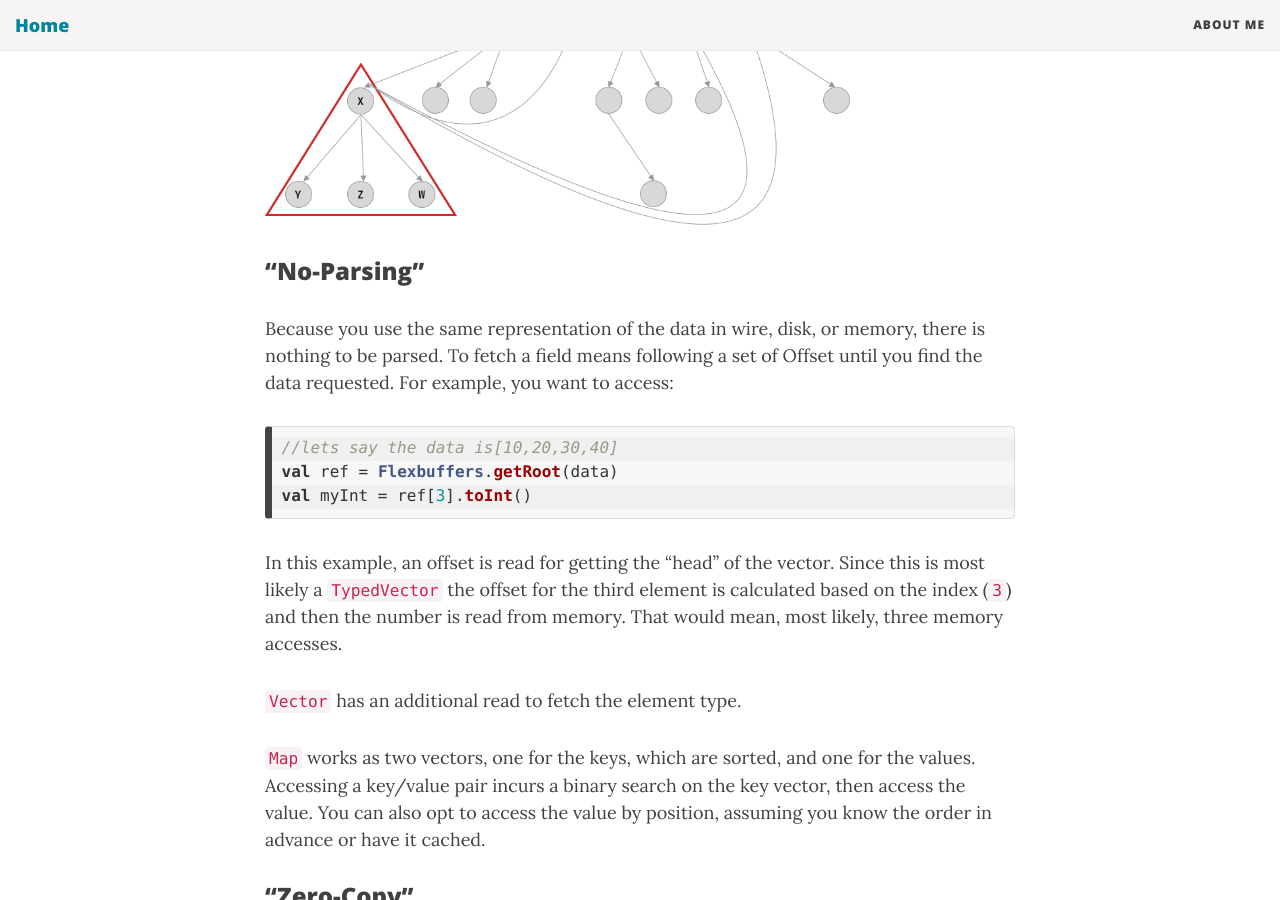
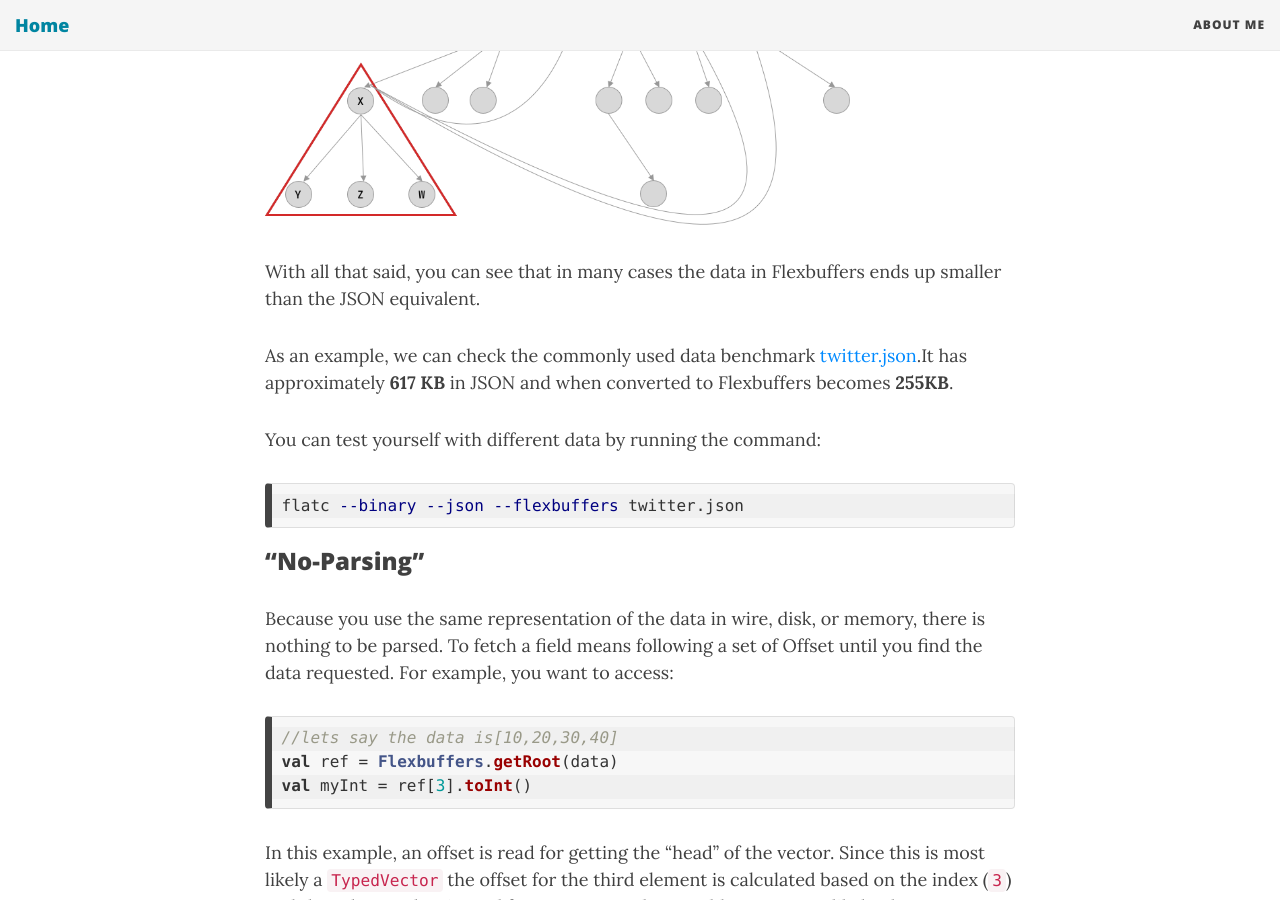
Before and after one commit to paulovap/paulovap.github.io, a Jekyll site: the page built from _posts/2021-02-06-flexbuffers-kotlin-mpp-part-i.md, in a window 1280 px wide and 900 px high, scrolled down 3466 px. Built offline with Jekyll 4.4.1, drawn with Linux system fonts in a browser that asks for light colours; nearby versions of some CDN libraries; some of the changed text lies outside the part shown.

Commit message:
Fix data for flexbuffers-kotlin-mpp-part-i

````diff
--- a/_posts/2021-02-06-flexbuffers-kotlin-mpp-part-i.md
+++ b/_posts/2021-02-06-flexbuffers-kotlin-mpp-part-i.md
@@ -78,6 +78,15 @@ as a DAG. But what if you have repeated branches in your data? Let's say, you ha
 The serialization format allows replacing all repeated occurrences of those "branches" into an Offset, drastically reducing the space needed for the message. As you can see in the following illustration.
 
 ![DAG-After](/img/dag-compressed.png)
+
+With all that said, you can see that in many cases the data in Flexbuffers ends up smaller than the JSON equivalent.
+
+As an example, we can check the commonly used data benchmark [twitter.json](https://github.com/serde-rs/json-benchmark/blob/master/data/twitter.json).It has approximately **617 KB**  in JSON and when converted to Flexbuffers becomes **255KB**.
+
+You can test yourself with different data by running the command:
+```bash
+flatc --binary --json --flexbuffers twitter.json
+```
 
 ### "No-Parsing"
 
````
Also changed, not shown: other parts of _posts/2021-02-06-flexbuffers-kotlin-mpp-part-i.md (+7 -5 lines), _posts/2020-04-16-hello-pinelang.md (+1 -0 lines), 6 other files.
